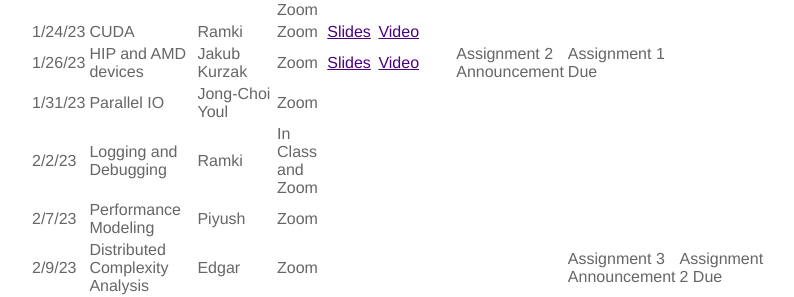
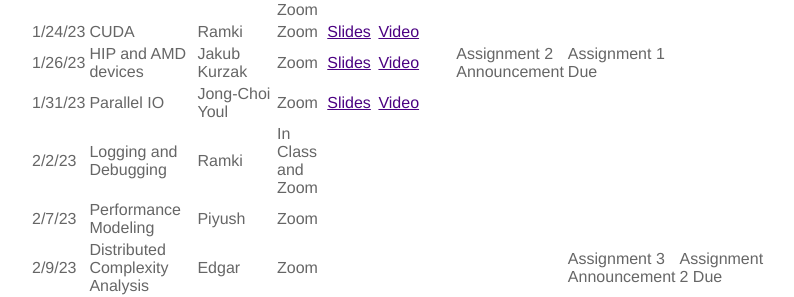
Before and after one commit to ramkikannan/ramkikannan.github.io, a Jekyll site: the page built from teaching.md, in a window 1280 px wide and 900 px high, scrolled down 4902 px. Shown: the part 166-463 px from the top of the window, without its empty margins (331-1125 px from the left). Built offline with Jekyll 4.4.1, drawn with Linux system fonts in a browser that asks for light colours; a style sheet for code colours, icons or effects is not loaded.

Commit message:
parallel io slides and video

```diff
--- a/teaching.md
+++ b/teaching.md
@@ -170,7 +170,7 @@ Login regularly to complete your work, so that you do not have to spend a lot of
 | 1/19/23 | MPI                                                    | Ramki             | In Class and Zoom |  [Slides](6230/slides/mpiintroduction-ramkishruti.pdf)            | [Video](https://youtu.be/GPee1Za2WfA)               |                                                                                      |                                       |
 | 1/24/23 | CUDA                                                     | Ramki             | Zoom              | [Slides](6230/slides/cudaintroduction-ramkishruti.pdf)              |                [Video](https://youtu.be/J8BiQdmythc)|                                                                                      |                                       |
 | 1/26/23 | HIP and AMD devices                                     | Jakub Kurzak      | Zoom              | [Slides](6230/slides/jakub_hip_cse6230_2023.pdf)              | [Video](https://youtu.be/EdqZWdmpWdo)                | Assignment 2 Announcement                                                            | Assignment 1 Due                      |
-| 1/31/23 | Parallel IO                                             | Jong-Choi Youl    | Zoom              |              |                |                                                                                      |                                       |
+| 1/31/23 | Parallel IO                                             | Jong-Choi Youl    | Zoom              | [Slides](6230/slides/parallel-io.pdf)              | [Video](https://youtu.be/wZCxwjq0V60)             |                |                                                                                      |                                       |
 | 2/2/23  | Logging and Debugging                                   | Ramki             | In Class and Zoom |              |                |                                                                                      |                                       |
 | 2/7/23  | Performance Modeling                                    | Piyush            | Zoom              |              |                |                                                             |                    |
 | 2/9/23  | Distributed Complexity Analysis                         | Edgar             |  Zoom |              |                |                                                                                      |                                     Assignment 3 Announcement  | Assignment 2 Due
```
Also changed, not shown: 1 other file.
